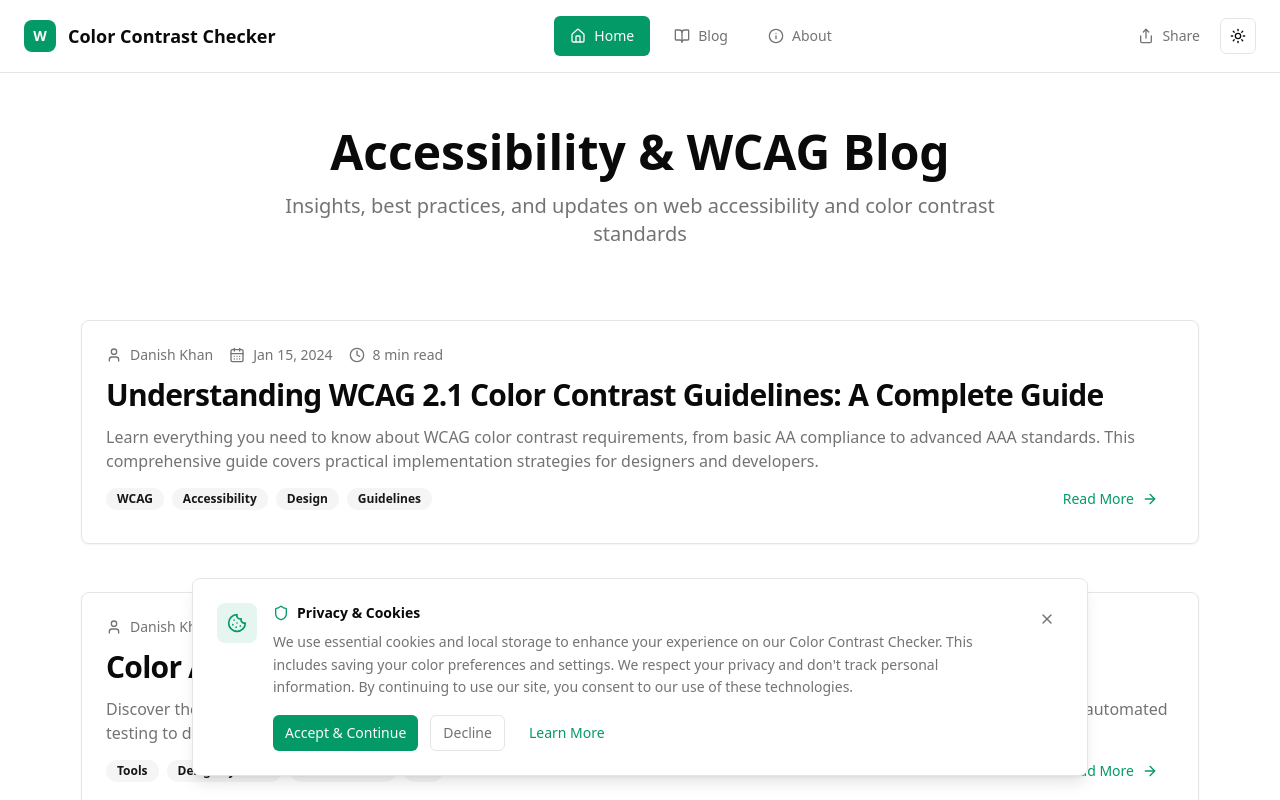
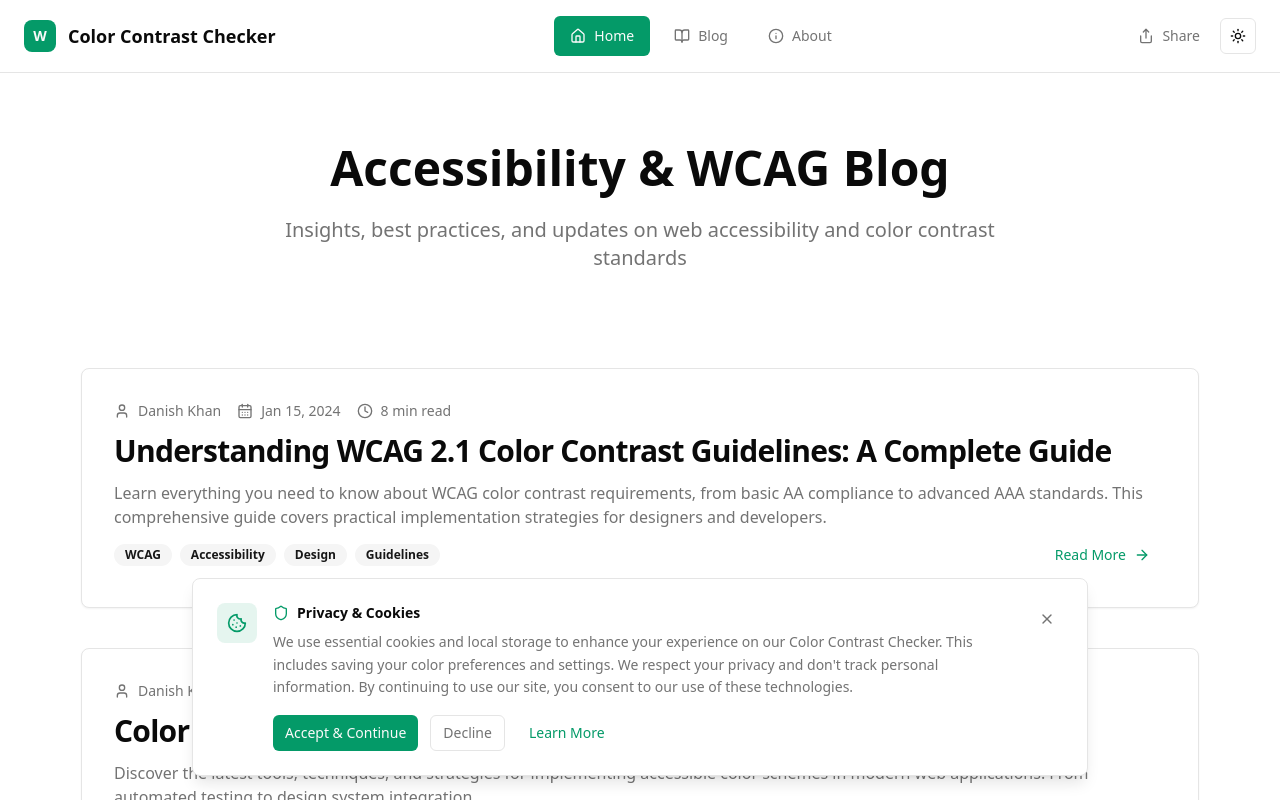
Before and after one commit to Danishmk1286/color-contrast-checker-for-accessibility, a React (Vite) app: page /blog in a window 1280 px wide. Shown: the top 800 px of the page. Built offline with nearby package versions, Linux system fonts and the light colour scheme.

Commit message:
Adjust desktop spacing

```diff
--- a/src/pages/Blog.tsx
+++ b/src/pages/Blog.tsx
@@ -143,10 +143,10 @@ const Blog = () => {
     tags: ["Tools", "Design Systems", "Best Practices", "UX"]
   }];
   return <Layout>
-      <main className="container mx-auto sm:py-8 md:py-12 max-w-6xl px-[17px] py-0 my-[7px]">
+      <main className="container mx-auto sm:py-8 md:py-16 max-w-6xl px-[17px] py-0 my-[7px]">
         {/* Header */}
-        <div className="text-center mb-8 sm:mb-12">
-          <h1 className="text-3xl sm:text-4xl md:text-5xl font-bold text-foreground mb-3 sm:mb-4">
+        <div className="text-center mb-8 sm:mb-12 md:mb-16">
+          <h1 className="text-3xl sm:text-4xl md:text-5xl font-bold text-foreground mb-3 sm:mb-4 md:mb-6">
             Accessibility & WCAG Blog
           </h1>
           <p className="text-lg sm:text-xl text-muted-foreground max-w-3xl mx-auto">
@@ -155,10 +155,10 @@ const Blog = () => {
         </div>
 
         {/* Blog Posts */}
-        <div className="grid gap-6 sm:gap-8 md:gap-12 py-[24px]">
+        <div className="grid gap-6 sm:gap-8 md:gap-10 py-0 md:py-8">
           {blogPosts.map((post, index) => <article key={post.id} className="group">
               <Card className="border-border hover:shadow-lg transition-all duration-300">
-                <CardHeader className="pb-3 sm:pb-4 p-4 sm:p-6 py-[42px]">
+                <CardHeader className="pb-3 sm:pb-4 p-4 sm:p-6 md:p-8">
                   <div className="flex items-start justify-between gap-4">
                     <div className="flex-1">
                       <div className="flex items-center gap-3 sm:gap-4 text-sm text-muted-foreground mb-3">
```
